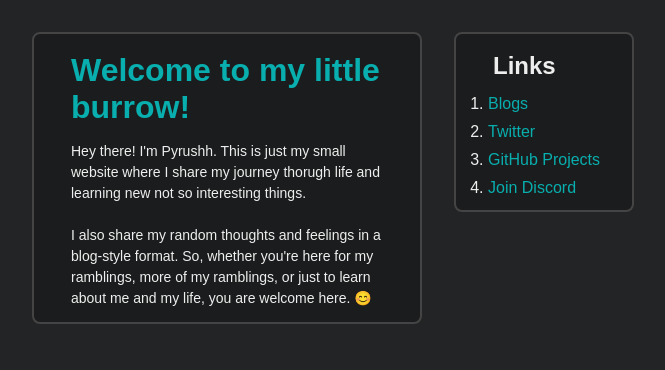
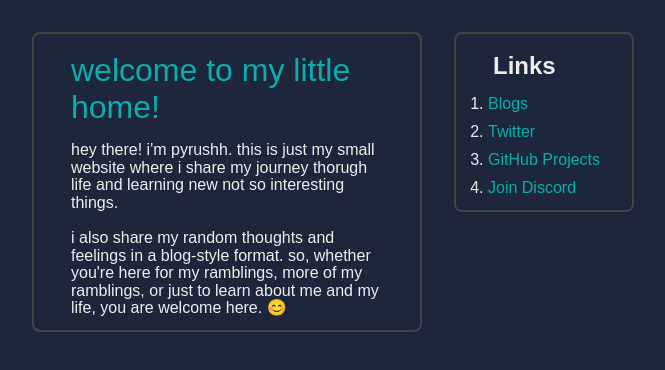
Before and after one commit to pyrushh/pyrushh.github.io, a plain HTML site: page index.html in a window 1280 px wide. Shown: the whole page, without its empty margins (274-939 px from the left). Drawn offline with Linux system fonts and the light colour scheme.

Commit message:
redesign

```diff
--- a/index.html
+++ b/index.html
@@ -10,23 +10,23 @@
     <link rel="stylesheet" href="blogs/styles/blogs.css">
     <link rel="stylesheet" href="styles/body.css" />
     <link rel="stylesheet" href="styles/main.css" />
-    <title>pyrushh | HOME</title>
+    <title>pyrushh</title>
 </head>
 
 <body>
     <main class="content-box box-body">
         <header class="header">
             <a href="/" id="name" class="link">
-                <h1>Welcome to my little burrow!</h1>
+                <h1>welcome to my little home!</h1>
             </a>
             <h4 class="bg-txt"><span id="element"></span></h4>
         </header>
         <p class="body-txt">
-            Hey there! I'm Pyrushh. This is just my small website where I share my
+            hey there! i'm pyrushh. this is just my small website where i share my
             journey thorugh life and learning new not so interesting things.
             <br />
             <br />
-            I also share my random thoughts and feelings in a blog-style format. So,
+            i also share my random thoughts and feelings in a blog-style format. so,
             whether you're here for my ramblings, more of my ramblings, or just to
             learn about me and my life, you are welcome here. 😊
         </p>
--- a/styles/body.css
+++ b/styles/body.css
@@ -8,7 +8,7 @@ body {
   border-radius: 0.5rem;
   max-width: 390px;
   margin: 2rem 1rem auto;
-  background: #1b1c1d;
+  /* background: #1b1c1d; */
   border: 2px solid #444444;
 }
 .box-body {
@@ -16,12 +16,15 @@ body {
 }
 .header {
   padding: 10px 5px;
+
+}
+a h1{
+  font-weight: 400;
 }
 .body-txt {
-  font-family: sans-serif;
-  line-height: 1.5;
+  line-height: 1.1;
   padding: 5px;
-  font-size: 14px;
+  /* font-size: 14px; */
 }
 .link {
   padding: 5px 0;
--- a/styles/main.css
+++ b/styles/main.css
@@ -8,7 +8,7 @@
 
 body {
   color: #eeeeee;
-  background: #232425;
+  background: #1e263b;
 }
 
 .link,
```
